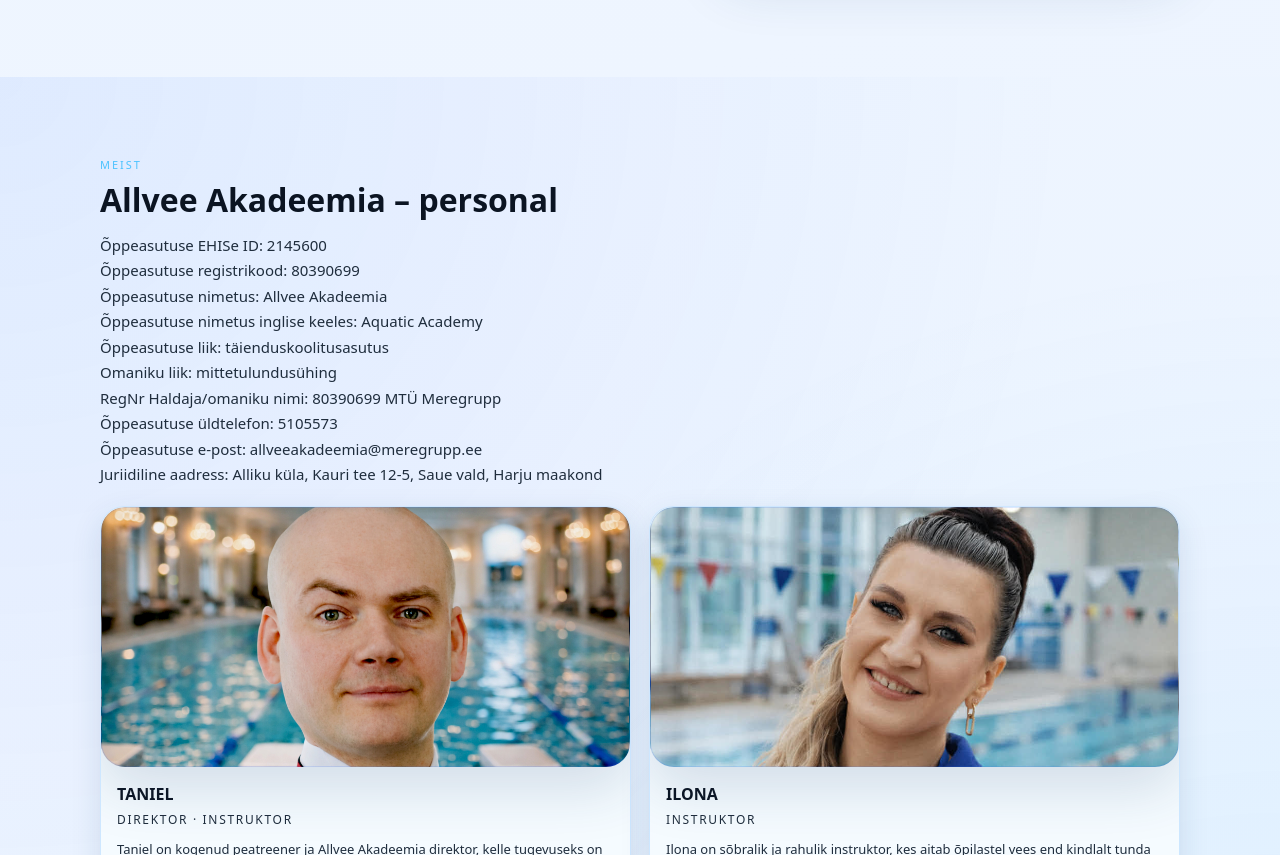
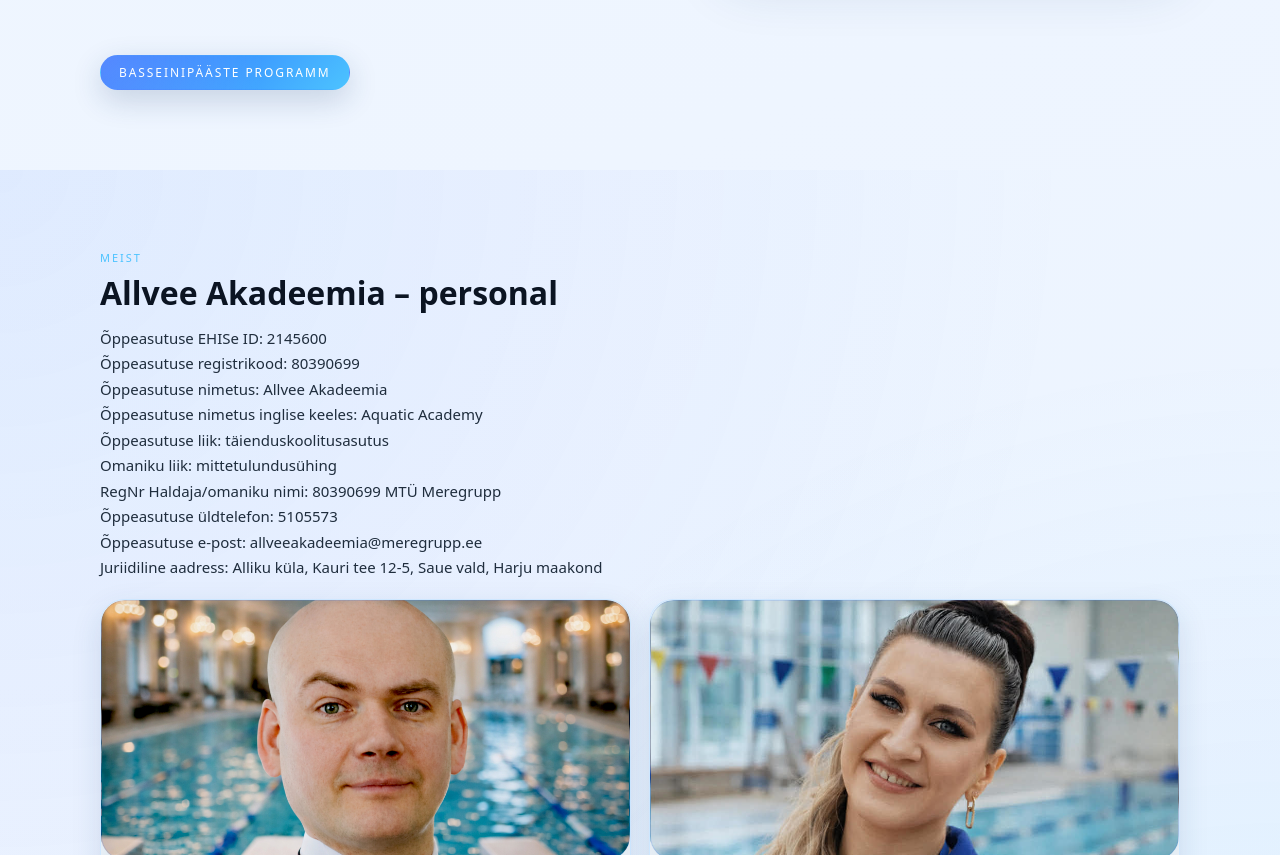
Before and after one commit to meregrupp-cyber/meregrupp001-ee, a plain HTML site: page index.html in a window 1280 px wide. Shown: the part 5848-6703 px from the top of the page. Drawn offline with Linux system fonts and the light colour scheme.

Commit message:
Update index.html

```diff
--- a/index.html
+++ b/index.html
@@ -1560,9 +1560,18 @@
               </div>
             </div>
           </div>
+         </div>
+
+
+<div class="section-actions"> <!-- Siit -->
+            <a class="btn btn-primary" href="https://drive.proton.me/urls/R5H4M5BFKW#JPo8wM-S6ssa">
+              <span data-i18n-lang="et">Basseinipääste programm</span>
+              <span data-i18n-lang="en">Pool Rescue Program (EST)</span>
+            </a>
+          </div> <!-- Siiani -->
         </div>
       </div>
-    </section>
+       </section>
 
     <!-- Koolitajad -->
     <section id="koolitajad" class="section section-alt reveal">
```
